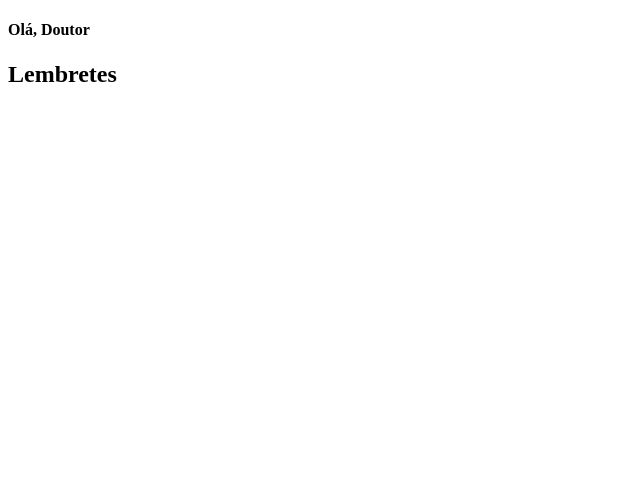
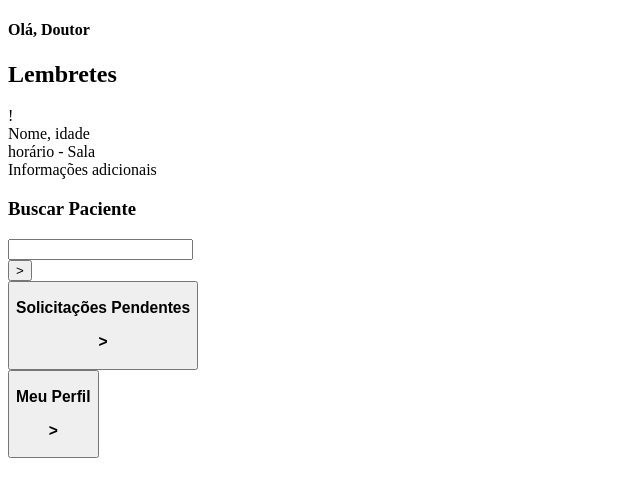
Before and after one commit to PedroVMLopes/MediCare, a plain HTML site: page paginas/menuMedico.html in a window 1280 px wide. Shown: the whole page, without its empty margins (0-640 px from the left). Drawn offline with Linux system fonts and the light colour scheme.

Commit message:
Esqueleto menuMedico

```diff
--- a/paginas/menuMedico.html
+++ b/paginas/menuMedico.html
@@ -4,7 +4,7 @@
 <head>
 	<meta charset="UTF-8">
 	<meta name="viewport" content="width=device-width, initial-scale=1.0">
-	<title>Document</title>
+	<title>Menu - Médico</title>
 </head>
 
 <body>
@@ -15,7 +15,40 @@
 		<div class="lembretes">
 			<h2>Lembretes</h2>
 			<div class="item__lembrete">
-
+				<div class="icone__lembrete"> ! </div>
+				<div class="informacoes__lembrete">
+					<div class="paciente__lembrete">Nome, idade</div>
+					<div class="consulta__lembrete"> horário - Sala</div>
+					<btn class="infoAdicionais__lembrete">Informações adicionais</btn>
+				</div>
+			</div>
+		</div>
+		<div class="informacoes__medico">
+			<div class="buscar__paciente">
+				<h3>Buscar Paciente</h3>
+				<form class="form__busca__paciente">
+					<input name="nome" id="nome" class="campo__escrita" type="nome" minlength="3" required />
+					<div>
+						<input value=">" class="formulario__botao" id="enviar" data-botao-enviar type="submit">
+						<span class="mensagem-erro"></span>
+					</div>
+				</form>
+			</div>
+			<div class="solicitacoes__pendentes">
+				<button class="btn__solicitacoes__pendentes">
+					<div class="info__solicitacoes__pendentes">
+						<H3>Solicitações Pendentes</H3>
+						<H3> > </H3>
+					</div>
+				</button>
+			</div>
+			<div class="meu__perfil">
+				<button class="btn__meu__perfil">
+					<div class="info__meu__perfil">
+						<H3>Meu Perfil</H3>
+						<H3> > </H3>
+					</div>
+				</button>
 			</div>
 		</div>
 	</div>
```
Also changed, not shown: paginas/cadastro.html (+1 -1 lines).
